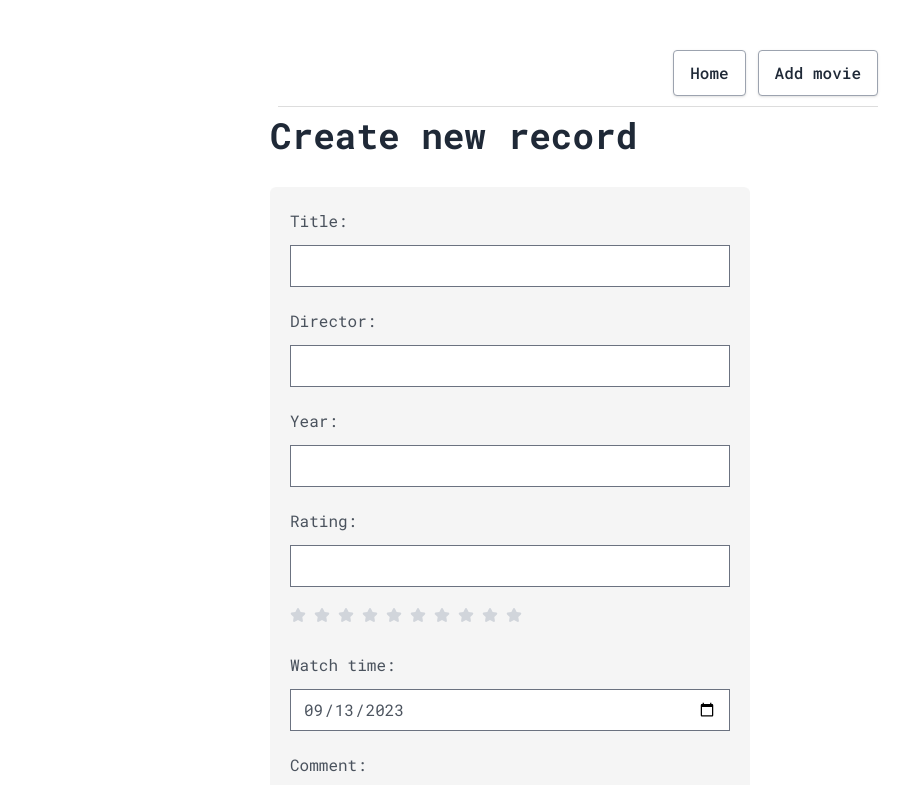
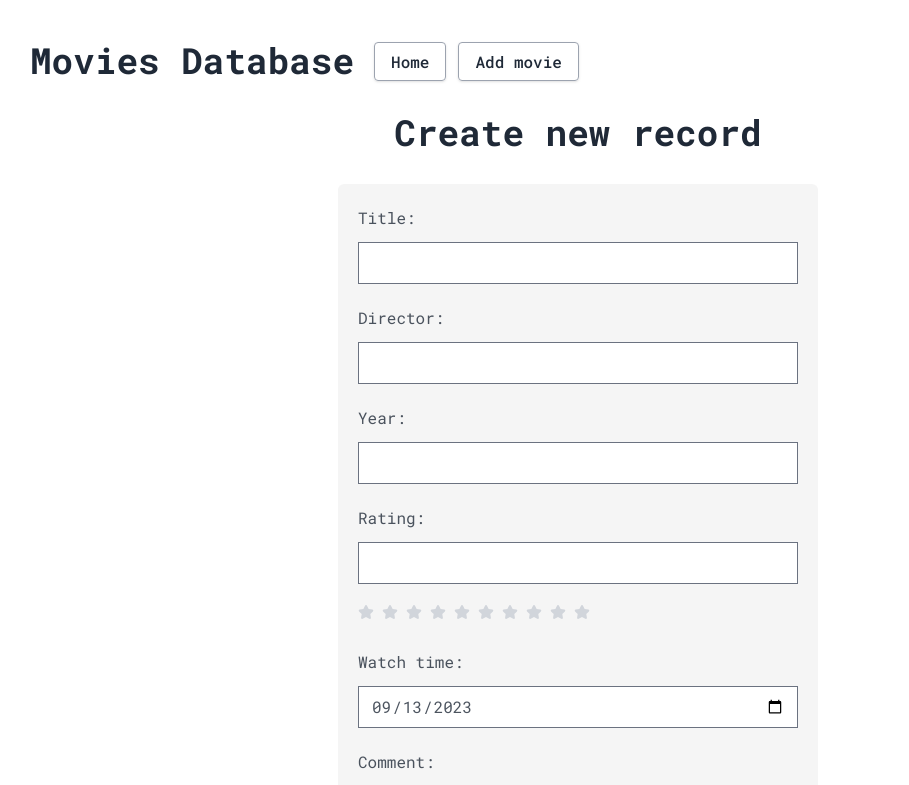
Before and after one commit to iliamrv/movies, a Next.js app: page /create in a window 1280 px wide. Shown: the top 785 px of the page, without its empty margins (62-971 px from the left). Built offline with nearby package versions, Linux system fonts and the light colour scheme; no server answers.

Commit message:
articles

```diff
--- a/components/Form.js
+++ b/components/Form.js
@@ -55,7 +55,8 @@ function Form() {
   };
 
   return (
-    <form onSubmit={handleSubmit}>
+    <>
+      <form className="mx-auto" onSubmit={handleSubmit}>
         <label htmlFor="title">Title:</label>
         <input
           type="text"
@@ -108,7 +109,11 @@ function Form() {
         />
 
         <label htmlFor="imdb">IMDb ID:</label>
-      <input id="imdb" value={imdb} onChange={(e) => setImdb(e.target.value)} />
+        <input
+          id="imdb"
+          value={imdb}
+          onChange={(e) => setImdb(e.target.value)}
+        />
 
         <button className="bg-white hover:bg-gray-100 py-2 px-4 border border-gray-400 rounded shadow">
           Create Record
@@ -121,6 +126,7 @@ function Form() {
           </div>
         )}
       </form>
+    </>
   );
 }
 
--- a/components/Layout.js
+++ b/components/Layout.js
@@ -2,8 +2,8 @@ import Navbar from "./Navbar";
 
 const Layout = ({ children }) => {
   return (
-    <div className="max-w-md mx-auto   md:max-w-2xl">
-      <div className="prose max-w-none mt-10 my-10 md:px-5 m-2">
+    <div className=" lg:max-w-6xl mx-auto ">
+      <div className="prose max-w-none mt-10 my-10 md:px-5 m-2 ">
         <Navbar />
         {children}
         {/* <Footer /> */}
--- a/components/Navbar.js
+++ b/components/Navbar.js
@@ -1,14 +1,15 @@
 import Link from "next/link";
-
-function resetFields() {
-  console.log("click");
-}
 
 function Navbar() {
   return (
+    <div className="flex flex-row ">
+      <div className="flex-none">
+        <h1 className="text-center">Movies Database</h1>
+      </div>
+
+      <div className="flex-auto w-64">
         <nav className="m-2">
           <Link
-        onClick={resetFields}
             className="bg-white hover:bg-gray-100 py-2 px-4 border border-gray-400 rounded shadow no-underline"
             href="/"
           >
@@ -21,6 +22,8 @@ function Navbar() {
             Add movie
           </Link>
         </nav>
+      </div>
+    </div>
   );
 }
 
--- a/components/Table.js
+++ b/components/Table.js
@@ -91,14 +91,13 @@ function Table({ newItems }) {
           stripedRows
           value={newItems}
           paginator
-          rows={50}
+          paginatorTemplate="  PrevPageLink CurrentPageReport NextPageLink "
+          rows={70}
           // rowsPerPageOptions={[1, 2, 3]}
-          totalRecords={3}
+          // totalRecords={3}
           filters={filters}
         >
           {/* <Column field="id" header="ID" /> */}
-
-          <Column field="imdb" header="imdb" body={imdb} sortable />
 
           <Column field="title" header="title" body={linkTitle} sortable />
           <Column field="director" header="director" sortable />
@@ -111,6 +110,7 @@ function Table({ newItems }) {
             sortable
           />
           <Column field="watchTime" header="watched" sortable />
+          <Column field="imdb" header="imdb" body={imdb} sortable />
         </DataTable>
       </div>
 
--- a/pages/[id].tsx
+++ b/pages/[id].tsx
@@ -99,13 +99,13 @@ const Update = () => {
 
   return (
     <>
-      <h1>
+      <h1 className="text-center">
         Update <span className="highlight">{title}</span>
       </h1>
 
       {/* <Form /> */}
 
-      <form>
+      <form className="mx-auto">
         <label htmlFor="title">Title:</label>
         <input
           type="text"
--- a/pages/create.tsx
+++ b/pages/create.tsx
@@ -7,8 +7,7 @@ const Create = () => {
 
   return (
     <>
-      <h1>Create new record</h1>
-
+      <h1 className="text-center">Create new record</h1>
       <Form />
     </>
   );
--- a/pages/imdb/[imdb].tsx
+++ b/pages/imdb/[imdb].tsx
@@ -78,23 +78,20 @@ function Info() {
 
   return (
     <>
-      <div className="prose lg:prose-xl mt-10 my-10 md:px-5">
-        <h1>{title}</h1>
-
-        <div className="flex items-center  gap-2">
-          <div>
+      <div className=" sm:flex  gap-2 ">
         <div>
           <Image
             src={poster}
             width={500}
             height={500}
-                className="object-cover w-full rounded-t-lg h-96 md:h-auto md:w-48 md:rounded-none md:rounded-l-lg"
+            className="object-cover w-full rounded-t-lg "
             alt="Movie pic"
           />
         </div>
-          </div>
 
-          <div>
+        <div className="my-12 mx-10">
+          {" "}
+          <h1>{title}</h1>
           <ul className="text-base">
             <li>
               <strong>Original title</strong>: {imdbTitle}
@@ -139,7 +136,6 @@ function Info() {
       >
         Click here to go back
       </button>
-      </div>
     </>
   );
 }
--- a/pages/index.tsx
+++ b/pages/index.tsx
@@ -24,11 +24,5 @@ export default function Page() {
     getLPitems();
   }, []);
 
-  return (
-    <>
-      <h1>Movies Database</h1>
-
-      {isLoading ? <Loading /> : <Table newItems={newItems} />}
-    </>
-  );
+  return <>{isLoading ? <Loading /> : <Table newItems={newItems} />}</>;
 }
--- a/styles/globals.css
+++ b/styles/globals.css
@@ -86,12 +86,6 @@ form button {
 }
 
 nav {
-  margin: 10px auto 80px;
-  padding: 10px 0;
-  display: flex;
-  justify-content: flex-end;
-  align-items: flex-end;
-  border-bottom: 1px solid #ddd;
 }
 nav a {
   margin-left: 12px;
```
Lines whose indentation alone changed are shown as unchanged.
